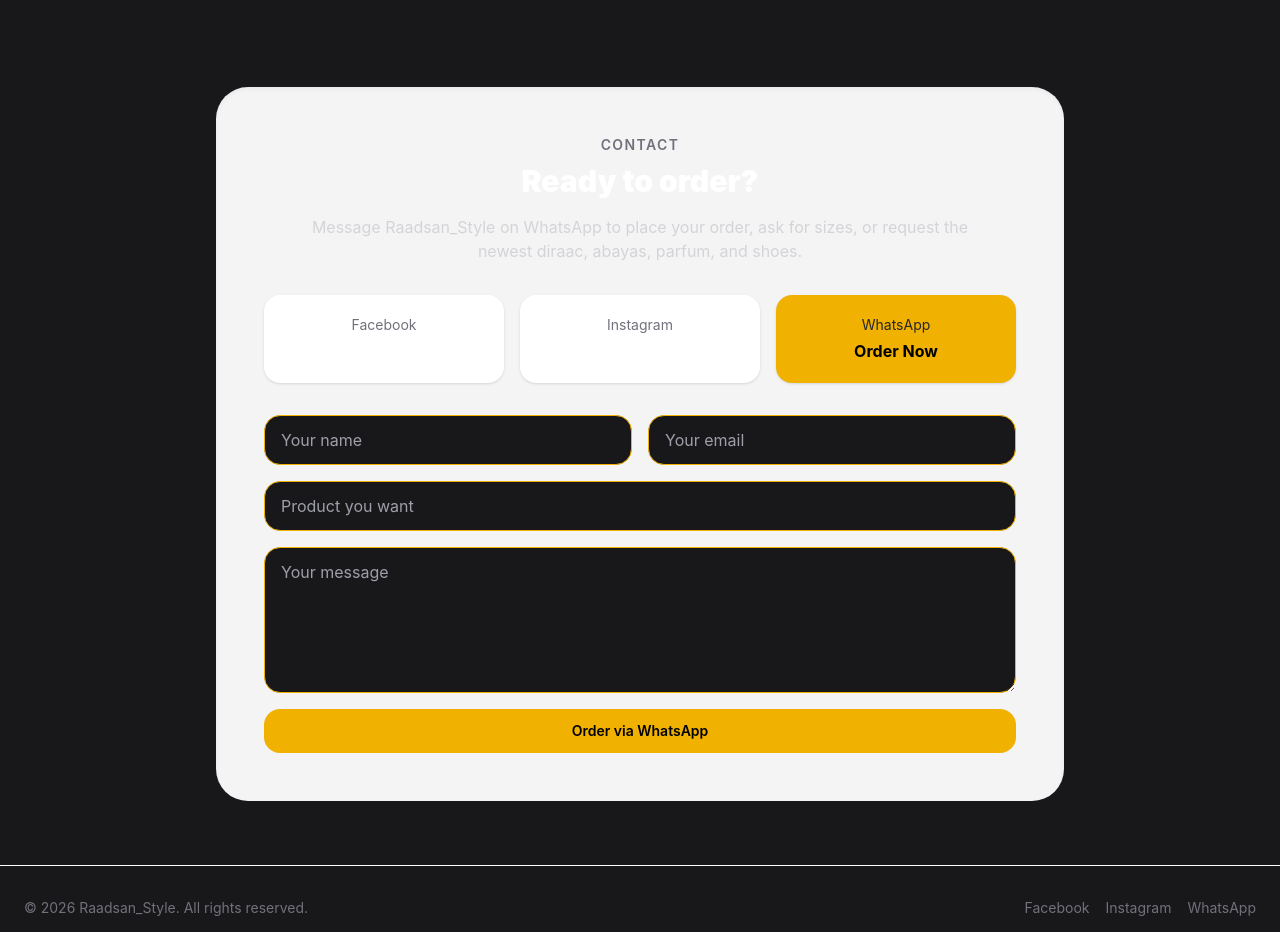
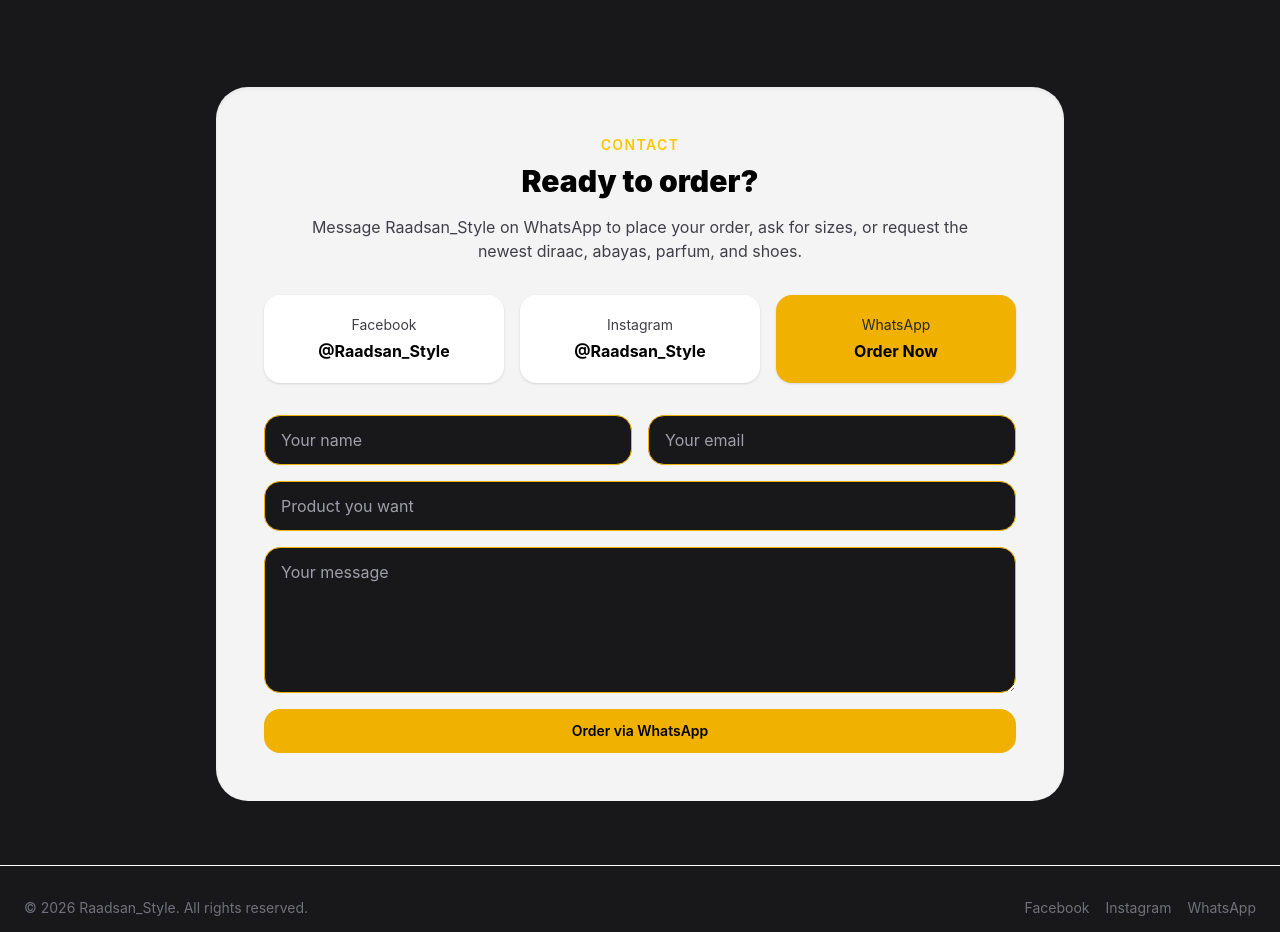
Before and after one commit to Liban-v2/raadsan-style, a React (Vite) app: page / in a window 1280 px wide. Shown: the part 1040-1972 px from the top of the page. Built offline with nearby package versions, Linux system fonts and the light colour scheme.

Commit message:
update design

```diff
--- a/src/App.jsx
+++ b/src/App.jsx
@@ -149,9 +149,9 @@
             <section className="mx-auto max-w-4xl px-6 py-16" id="contact">
         <div className="rounded-[2rem] bg-zinc-100 p-8 shadow-inner md:p-12">
           <div className="text-center">
-            <p className="text-sm font-semibold uppercase tracking-widest text-zinc-500">Contact</p>
-            <h3 className="mt-2 text-3xl font-black">Ready to order?</h3>
-            <p className="mx-auto mt-4 max-w-2xl text-zinc-300">
+            <p className="text-sm font-semibold uppercase tracking-widest text-yellow-400">Contact</p>
+            <h3 className="mt-2 text-3xl font-black text-black">Ready to order?</h3>
+            <p className="mx-auto mt-4 max-w-2xl text-zinc-700">
               Message Raadsan_Style on WhatsApp to place your order, ask for sizes, or request the newest diraac, abayas, parfum, and shoes.
             </p>
           </div>
@@ -161,16 +161,16 @@
               href="#"
               className="rounded-2xl bg-white p-5 text-center shadow-sm transition hover:-translate-y-1"
             >
-              <p className="text-sm text-zinc-500">Facebook</p>
-              <p className="mt-1 font-bold">@Raadsan_Style</p>
+              <p className="text-sm text-zinc-700">Facebook</p>
+              <p className="mt-1 font-bold text-black">@Raadsan_Style</p>
             </a>
 
             <a
               href="#"
               className="rounded-2xl bg-white p-5 text-center shadow-sm transition hover:-translate-y-1"
             >
-              <p className="text-sm text-zinc-500">Instagram</p>
-              <p className="mt-1 font-bold">@Raadsan_Style</p>
+              <p className="text-sm text-zinc-700">Instagram</p>
+              <p className="mt-1 font-bold text-black">@Raadsan_Style</p>
             </a>
 
             <a
```
